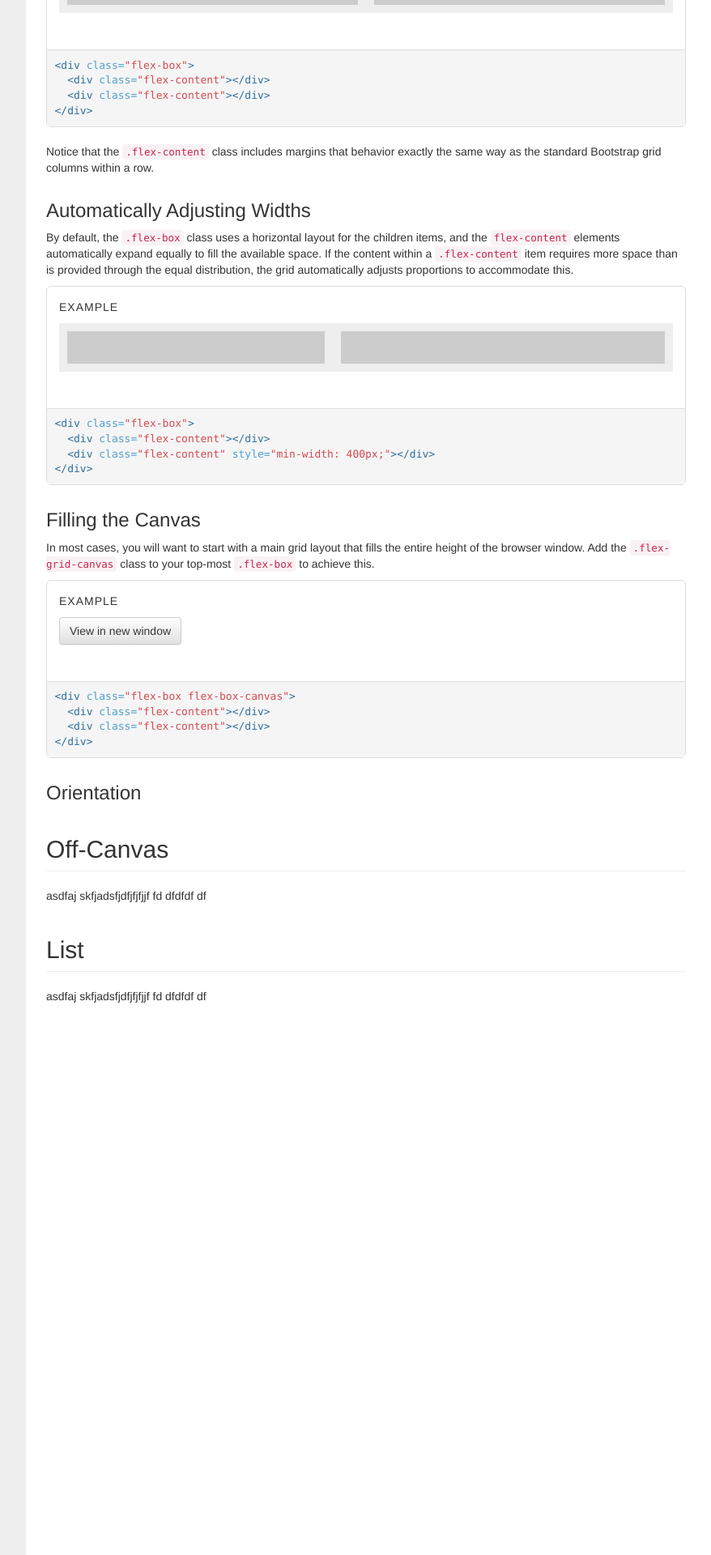
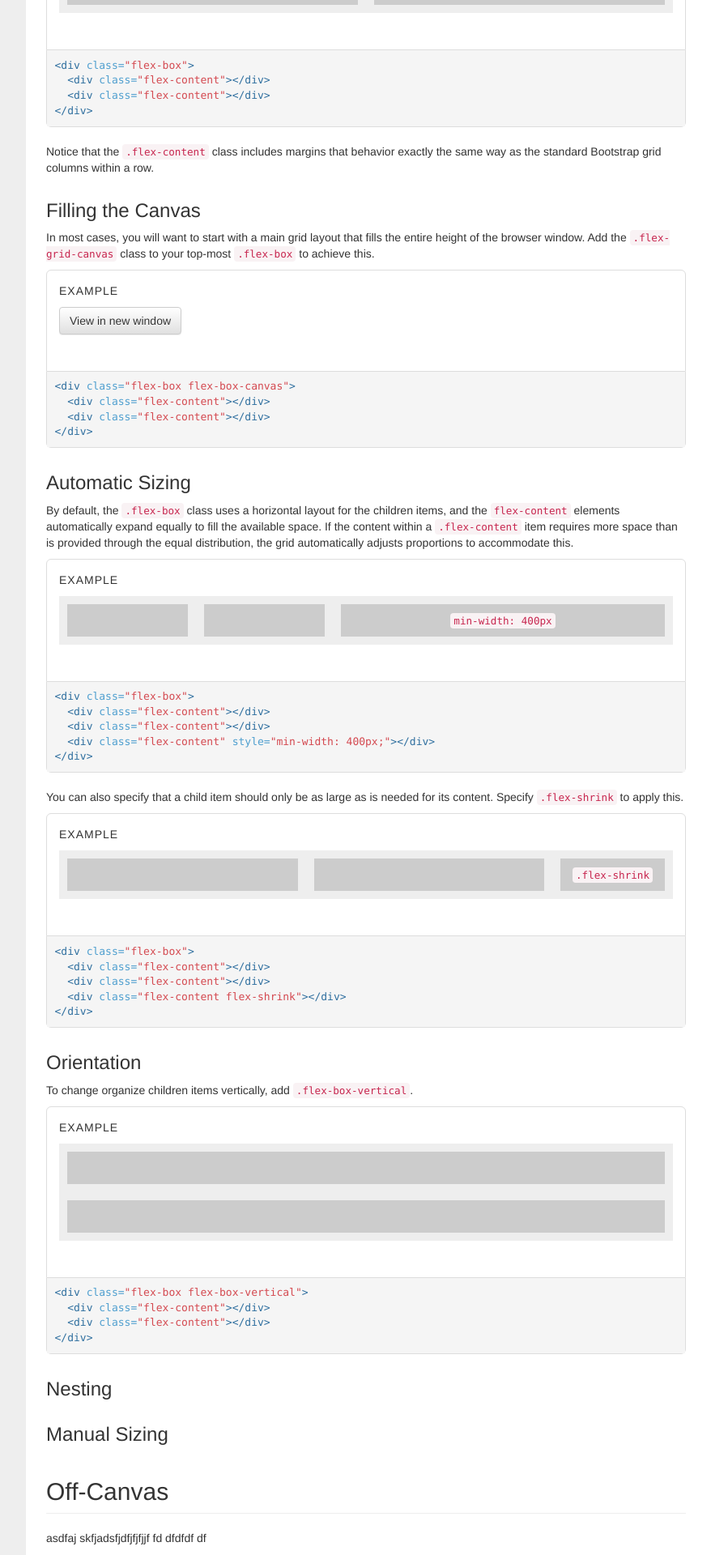
Before and after one commit to gxclarke/bootstrap-app, a Jekyll site: the page built from components.md, in a window 1280 px wide. Shown: the part 579-2499 px from the top of the page at 81% size, without its empty margins (268-1146 px from the left). Built offline with Jekyll 4.4.1, drawn with Linux system fonts in a browser that asks for light colours; nearby versions of some CDN libraries.

Commit message:
Update 2015-01-16T00:30:03.605Z

```diff
--- /dev/null
+++ b/Gemfile
@@ -0,0 +1,2 @@
+source 'https://rubygems.org'
+gem 'github-pages'
--- a/_config.yml
+++ b/_config.yml
@@ -12,6 +12,6 @@ github_username:  gxclarke
 
 # Build settings
 markdown: kramdown
-highlighter: rouge
+highlighter: pygments
 sass:
     style: compressed
--- a/components.md
+++ b/components.md
@@ -41,28 +41,6 @@ container.
 Notice that the `.flex-content` class includes margins that behavior exactly
 the same way as the standard Bootstrap grid columns within a row.
 
-### Automatically Adjusting Widths
-
-By default, the `.flex-box` class uses a horizontal layout for the children
-items, and the `flex-content` elements automatically expand equally to fill
-the available space. If the content within a `.flex-content` item requires
-more space than is provided through the equal distribution, the grid
-automatically adjusts proportions to accommodate this.
-
-<div class="docs-example">
-  <div class="flex-box">
-    <div class="flex-content"></div>
-    <div class="flex-content" style="min-width: 400px;"></div>
-    </div>
-</div>
-
-{% highlight html %}
-<div class="flex-box">
-  <div class="flex-content"></div>
-  <div class="flex-content" style="min-width: 400px;"></div>
-</div>
-{% endhighlight %}
-
 ### Filling the Canvas
 
 In most cases, you will want to start with a main grid layout that fills
@@ -80,7 +58,73 @@ to your top-most `.flex-box` to achieve this.
 </div>
 {% endhighlight %}
 
+### Automatic Sizing
+
+By default, the `.flex-box` class uses a horizontal layout for the children
+items, and the `flex-content` elements automatically expand equally to fill
+the available space. If the content within a `.flex-content` item requires
+more space than is provided through the equal distribution, the grid
+automatically adjusts proportions to accommodate this.
+
+<div class="docs-example">
+  <div class="flex-box">
+    <div class="flex-content"></div>
+    <div class="flex-content"></div>
+    <div class="flex-content" style="min-width: 400px;"><code>min-width: 400px</code></div>
+    </div>
+</div>
+
+{% highlight html %}
+<div class="flex-box">
+  <div class="flex-content"></div>
+  <div class="flex-content"></div>
+  <div class="flex-content" style="min-width: 400px;"></div>
+</div>
+{% endhighlight %}
+
+You can also specify that a child item should only be as large as is needed for
+its content. Specify `.flex-shrink` to apply this.
+
+<div class="docs-example">
+  <div class="flex-box">
+    <div class="flex-content"></div>
+    <div class="flex-content"></div>
+    <div class="flex-content flex-shrink"><code>.flex-shrink</code></div>
+  </div>
+</div>
+
+{% highlight html %}
+<div class="flex-box">
+  <div class="flex-content"></div>
+  <div class="flex-content"></div>
+  <div class="flex-content flex-shrink"></div>
+</div>
+{% endhighlight %}
+
+
 ### Orientation
+
+To change organize children items vertically, add `.flex-box-vertical`.
+
+<div class="docs-example">
+  <div class="flex-box flex-box-vertical">
+    <div class="flex-content"></div>
+    <div class="flex-content"></div>
+  </div>
+</div>
+
+{% highlight html %}
+<div class="flex-box flex-box-vertical">
+  <div class="flex-content"></div>
+  <div class="flex-content"></div>
+</div>
+{% endhighlight %}
+
+### Nesting
+
+
+### Manual Sizing
+
 
 
 
--- a/css/docs.scss
+++ b/css/docs.scss
@@ -64,9 +64,12 @@
       margin-bottom: 0;
     }
   }
+  code {
+    text-align: center;
+  }
 }
 
 .docs-example, .full-page-example {
   .flex-box { background-color: #eee; }
-  .flex-content { margin: 1rem; min-height: 4rem; background-color: #ccc; }
+  .flex-content { margin: 1rem; padding-top: 1rem; padding-bottom: 1rem; min-height: 4rem; background-color: #ccc; text-align: center; }
 }
```
Also changed, not shown: Gemfile.lock (added), 4 other files.
